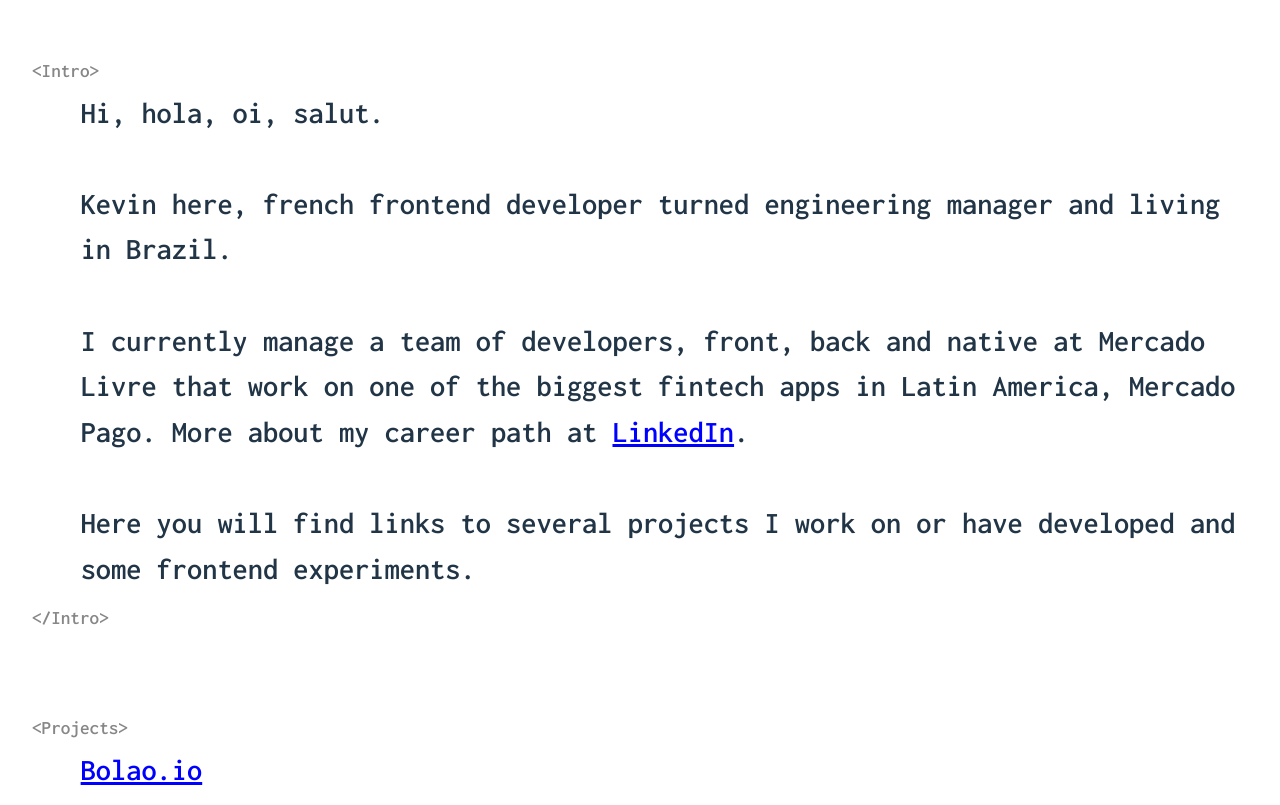
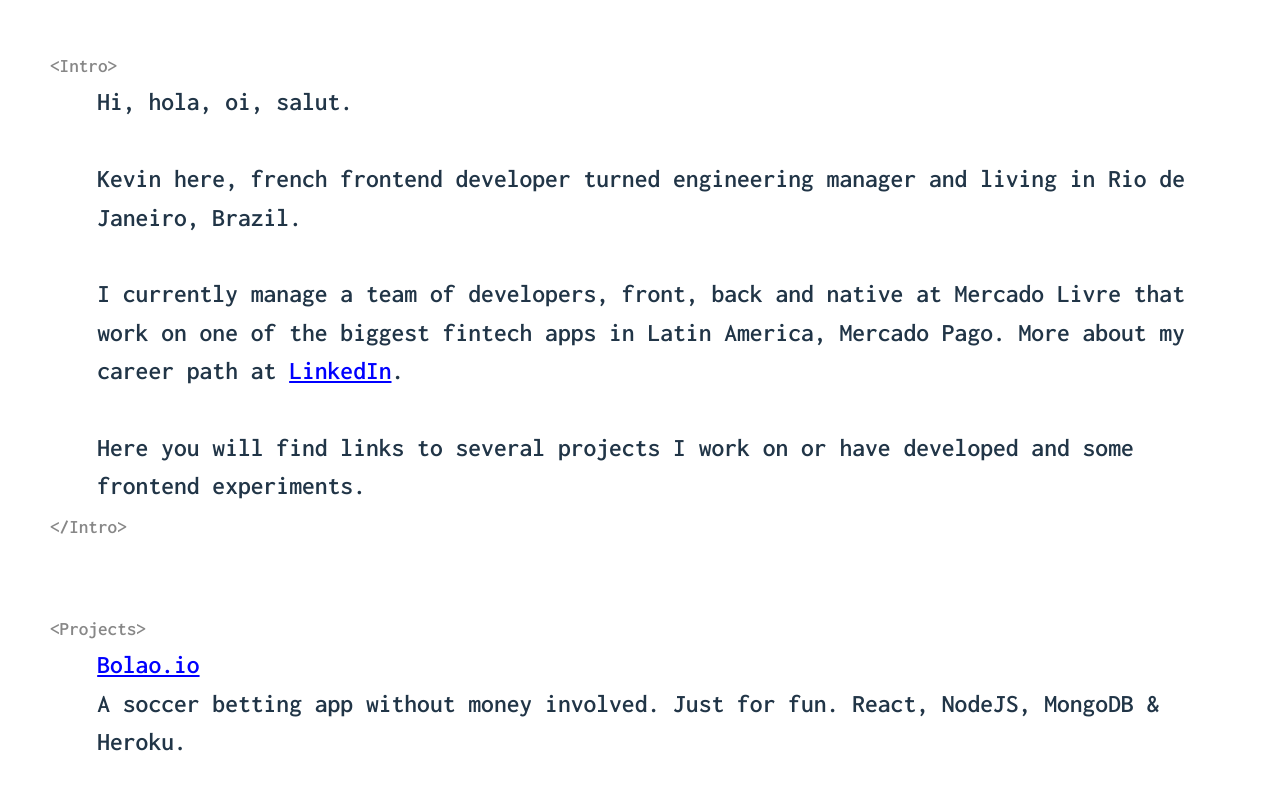
Before and after one commit to kevinch/kevinchevallierme, a React (Vite) app: page / in a window 1280 px wide. Shown: the part 147-952 px from the top of the page. Built offline with nearby package versions, Linux system fonts and the light colour scheme.

Commit message:
Css adjusts

```diff
--- a/src/App.css
+++ b/src/App.css
@@ -1,11 +1,11 @@
 #root {
-  max-width: 1280px;
+  max-width: 1180px;
   margin: 0 auto;
   padding: 12rem 2rem;
 }
 
 .app {
-  font-size: 190%;
+  font-size: 160%;
   font-weight: 700;
 }
 
@@ -24,7 +24,7 @@
 
 /*  Common */
 .section-container {
-    margin-bottom: 9%;
+    margin-bottom: 7%;
     padding-left: 4%;
 }
 
@@ -40,9 +40,5 @@
 .section-description {
     margin-top: 0;
     margin-bottom: 0;
+    /* font-size: 1.4rem; */
 }
-
-/* Projects */
-.project-description {
-    margin-bottom: 0;
-}
--- a/src/App.jsx
+++ b/src/App.jsx
@@ -14,7 +14,7 @@
           <br />
           <br />
           Kevin here, french frontend developer turned engineering manager and
-          living in Brazil.
+          living in Rio de Janeiro, Brazil.
           <br />
           <br />I currently manage a team of developers, front, back and native
           at Mercado Livre that work on one of the biggest fintech apps in Latin
--- a/src/components/Project.jsx
+++ b/src/components/Project.jsx
@@ -6,7 +6,7 @@
           {name}
         </a>
       </div>
-      <p className="project-description">
+      <p className="section-description">
         {description}
       </p>
     </div>
```
